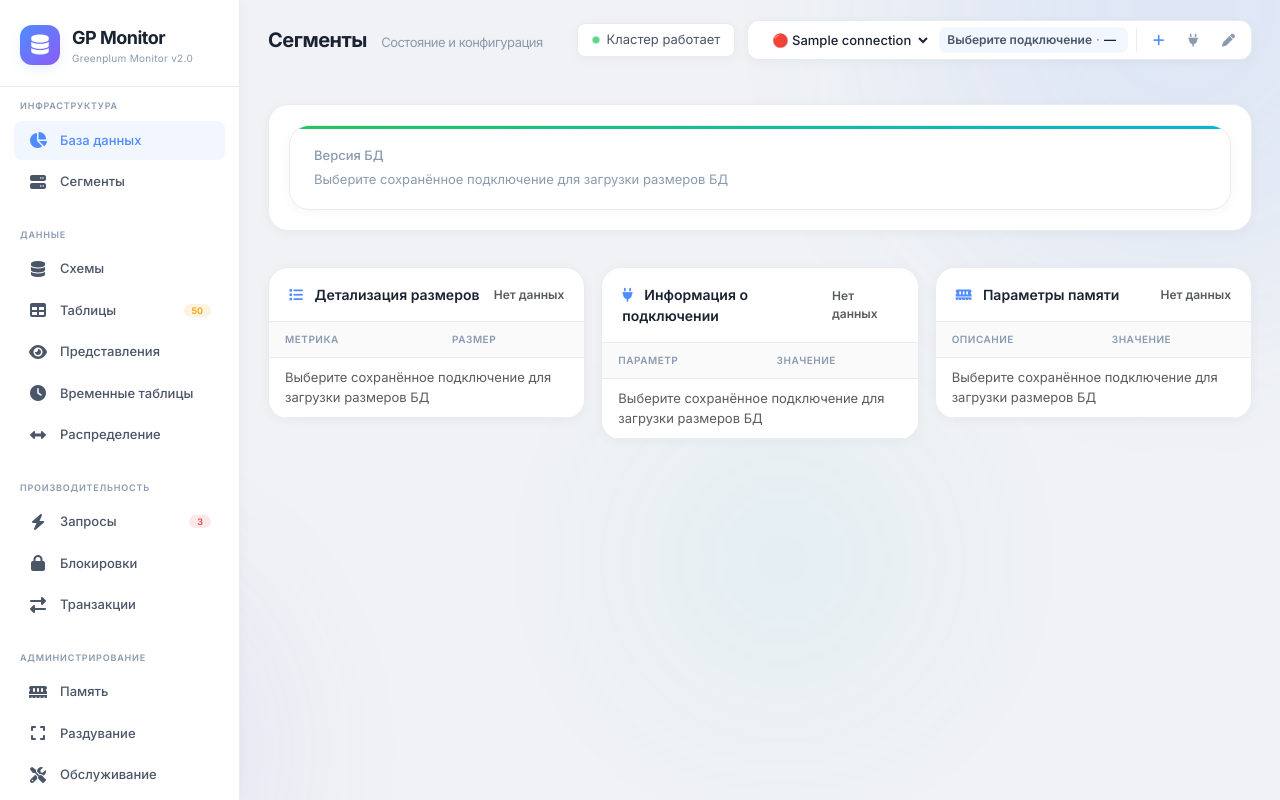
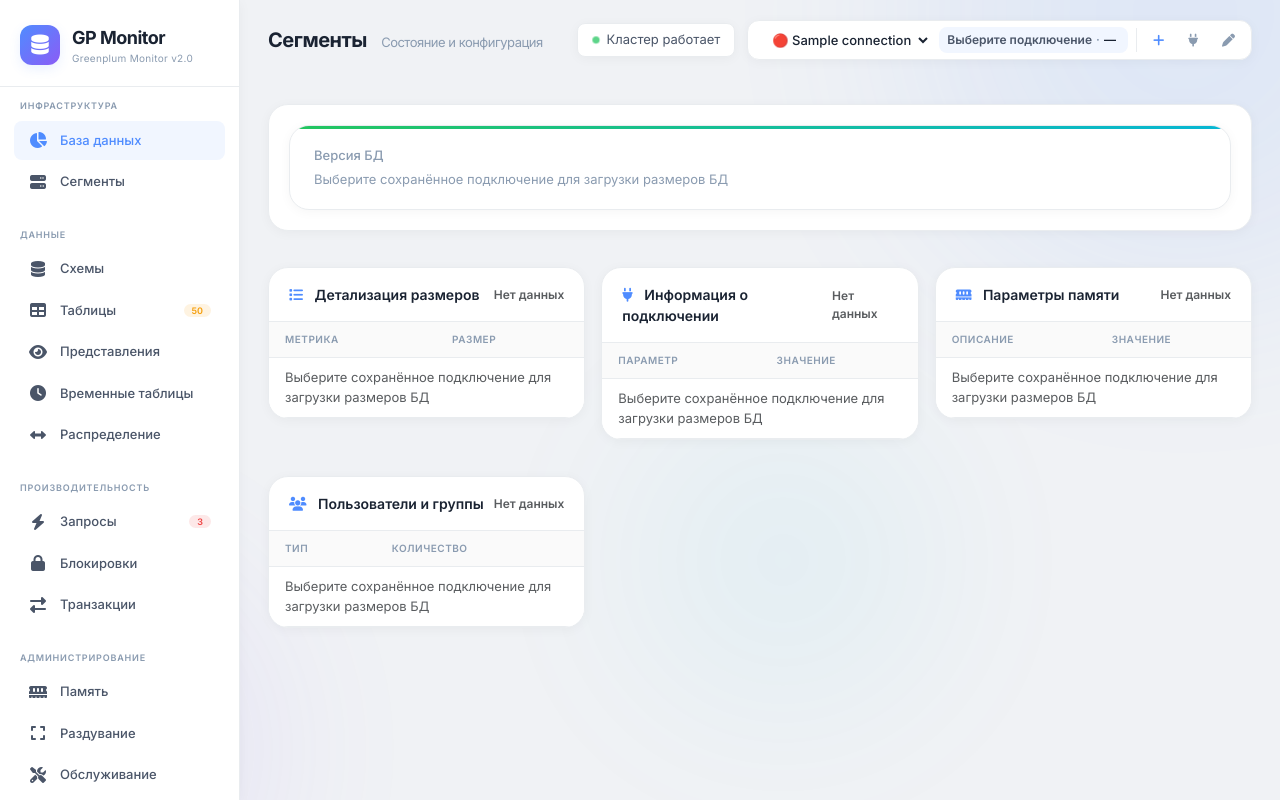
Before and after one commit to OlegEgoism/DB_STAT, a Django app: page / in a window 1280 px wide. Run offline with Django 5.2, Linux system fonts and the light colour scheme; tables that the repository leaves empty hold one stand-in row (values such as "Sample post"); some libraries are stand-ins or nearby versions.

Commit message:
Show user and group counts in database overview

```diff
--- a/db_statistics/views.py
+++ b/db_statistics/views.py
@@ -212,7 +212,9 @@ def database_overview(request):
             COALESCE(SUM(index_size_bytes), 0)::bigint AS index_size_bytes,
             GREATEST(pg_database_size(%s)::bigint - COALESCE(SUM(index_size_bytes), 0)::bigint, 0)::bigint AS data_size_without_indexes_bytes,
             COALESCE(SUM(total_size_bytes) FILTER (WHERE relpersistence = 't' OR nspname LIKE 'pg_temp_%%'), 0)::bigint AS temp_table_size_bytes,
-            COALESCE(SUM(total_size_bytes) FILTER (WHERE relkind = 'm'), 0)::bigint AS materialized_view_size_bytes
+            COALESCE(SUM(total_size_bytes) FILTER (WHERE relkind = 'm'), 0)::bigint AS materialized_view_size_bytes,
+            (SELECT COUNT(*) FROM pg_catalog.pg_roles WHERE rolcanlogin)::bigint AS user_count,
+            (SELECT COUNT(*) FROM pg_catalog.pg_roles WHERE NOT rolcanlogin)::bigint AS group_count
         FROM relation_sizes;
     """
 
@@ -248,7 +250,11 @@ def database_overview(request):
         {"label": "Хост", "value": db_connection.host},
         {"label": "Порт", "value": db_connection.port},
     ]
-    return JsonResponse({"ok": True, "database": db_connection.database, "database_version": row[0] or "—", "connection_info": connection_info, "metrics": metrics, "memory_settings": memory_settings})
+    role_counts = [
+        {"label": "Пользователи", "count": int(row[9] or 0)},
+        {"label": "Группы", "count": int(row[10] or 0)},
+    ]
+    return JsonResponse({"ok": True, "database": db_connection.database, "database_version": row[0] or "—", "connection_info": connection_info, "metrics": metrics, "memory_settings": memory_settings, "role_counts": role_counts})
 
 
 @require_http_methods(["POST"])
--- a/static/js/home.js
+++ b/static/js/home.js
@@ -170,33 +170,41 @@
         const tbody = document.getElementById('databaseOverviewTableBody');
         const memoryTbody = document.getElementById('databaseOverviewMemoryTableBody');
         const connectionTbody = document.getElementById('databaseOverviewConnectionTableBody');
+        const rolesTbody = document.getElementById('databaseOverviewRolesTableBody');
         const count = document.getElementById('databaseOverviewCount');
         const memoryCount = document.getElementById('databaseOverviewMemoryCount');
         const connectionCount = document.getElementById('databaseOverviewConnectionCount');
+        const rolesCount = document.getElementById('databaseOverviewRolesCount');
         const version = document.getElementById('databaseOverviewVersion');
         if (count) count.textContent = 'Нет данных';
         if (memoryCount) memoryCount.textContent = 'Нет данных';
         if (connectionCount) connectionCount.textContent = 'Нет данных';
+        if (rolesCount) rolesCount.textContent = 'Нет данных';
         if (version) version.textContent = message;
         if (tbody) tbody.innerHTML = `<tr><td colspan="2" class="text-muted">${message}</td></tr>`;
         if (memoryTbody) memoryTbody.innerHTML = `<tr><td colspan="2" class="text-muted">${message}</td></tr>`;
         if (connectionTbody) connectionTbody.innerHTML = `<tr><td colspan="2" class="text-muted">${message}</td></tr>`;
+        if (rolesTbody) rolesTbody.innerHTML = `<tr><td colspan="2" class="text-muted">${message}</td></tr>`;
     }
 
     function renderDatabaseOverview(data) {
         const tbody = document.getElementById('databaseOverviewTableBody');
         const memoryTbody = document.getElementById('databaseOverviewMemoryTableBody');
         const connectionTbody = document.getElementById('databaseOverviewConnectionTableBody');
+        const rolesTbody = document.getElementById('databaseOverviewRolesTableBody');
         const count = document.getElementById('databaseOverviewCount');
         const memoryCount = document.getElementById('databaseOverviewMemoryCount');
         const connectionCount = document.getElementById('databaseOverviewConnectionCount');
+        const rolesCount = document.getElementById('databaseOverviewRolesCount');
         const version = document.getElementById('databaseOverviewVersion');
         const metrics = data.metrics || [];
         const memorySettings = data.memory_settings || [];
         const connectionInfo = data.connection_info || [];
+        const roleCounts = data.role_counts || [];
         if (count) count.textContent = `${metrics.length} метрик`;
         if (memoryCount) memoryCount.textContent = `${memorySettings.length} параметра`;
         if (connectionCount) connectionCount.textContent = `${connectionInfo.length} параметров`;
+        if (rolesCount) rolesCount.textContent = `${roleCounts.length} показателя`;
         if (version) version.textContent = data.database_version || '—';
         if (connectionTbody) {
             if (!connectionInfo.length) {
@@ -233,6 +241,18 @@
                     <tr>
                         <td>${item.label}</td>
                         <td><strong>${item.value}</strong></td>
+                    </tr>
+                `).join('');
+            }
+        }
+        if (rolesTbody) {
+            if (!roleCounts.length) {
+                rolesTbody.innerHTML = '<tr><td colspan="2" class="text-muted">Нет данных о пользователях и группах</td></tr>';
+            } else {
+                rolesTbody.innerHTML = roleCounts.map(item => `
+                    <tr>
+                        <td>${item.label}</td>
+                        <td><strong>${item.count ?? 0}</strong></td>
                     </tr>
                 `).join('');
             }
--- a/templates/includes/_main_content.html
+++ b/templates/includes/_main_content.html
@@ -120,6 +120,31 @@
                                 <tbody id="databaseOverviewMemoryTableBody">
                                 <tr>
                                     <td colspan="2" class="text-muted">Выберите сохранённое подключение для загрузки параметров памяти</td>
+                                </tr>
+                                </tbody>
+                            </table>
+                        </div>
+                    </div>
+                </div>
+            </div>
+            <div class="col-lg-4">
+                <div class="glass-card">
+                    <div class="card-header">
+                        <span><i class="fas fa-users"></i> Пользователи и группы</span>
+                        <span class="text-muted" id="databaseOverviewRolesCount" style="font-size: 12px;">Нет данных</span>
+                    </div>
+                    <div class="card-body p-0">
+                        <div class="table-responsive">
+                            <table class="table table-sm">
+                                <thead>
+                                <tr>
+                                    <th>Тип</th>
+                                    <th>Количество</th>
+                                </tr>
+                                </thead>
+                                <tbody id="databaseOverviewRolesTableBody">
+                                <tr>
+                                    <td colspan="2" class="text-muted">Выберите сохранённое подключение для загрузки пользователей и групп</td>
                                 </tr>
                                 </tbody>
                             </table>
```
